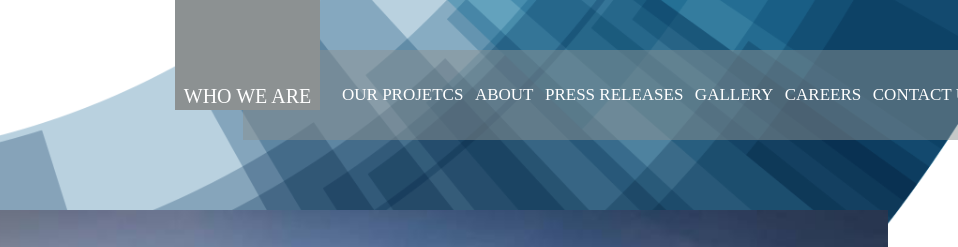
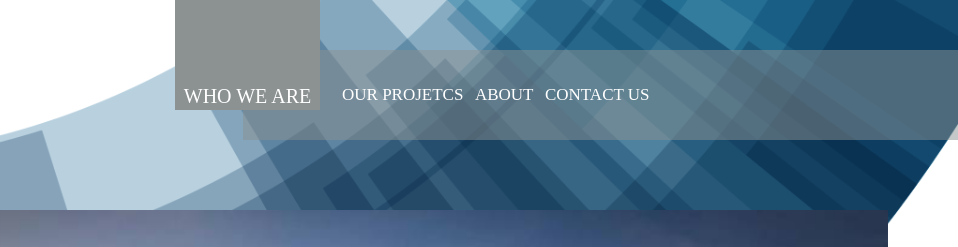
Before and after one commit to melkotoury/efco-tmpl, a plain HTML site: page about.html in a window 1280 px wide. Shown: the top 247 px of the page, 322-1280 px from the left. Drawn offline with Linux system fonts and the light colour scheme.

```diff
--- a/about.html
+++ b/about.html
@@ -46,9 +46,9 @@
                     </ul>
                   </li>
                   <li><a href="about.html">ABOUT</a></li>
-                  <li><a href="#">PRESS RELEASES</a></li>
-                  <li><a href="#">GALLERY</a></li>
-                  <li><a href="#">CAREERS</a></li>
+<!--                  <li><a href="#">PRESS RELEASES</a></li>-->
+<!--                  <li><a href="#">GALLERY</a></li>-->
+<!--                  <li><a href="#">CAREERS</a></li>-->
                   <li><a href="contact.html">CONTACT US</a></li>
                 </ul>
               </div>
```
